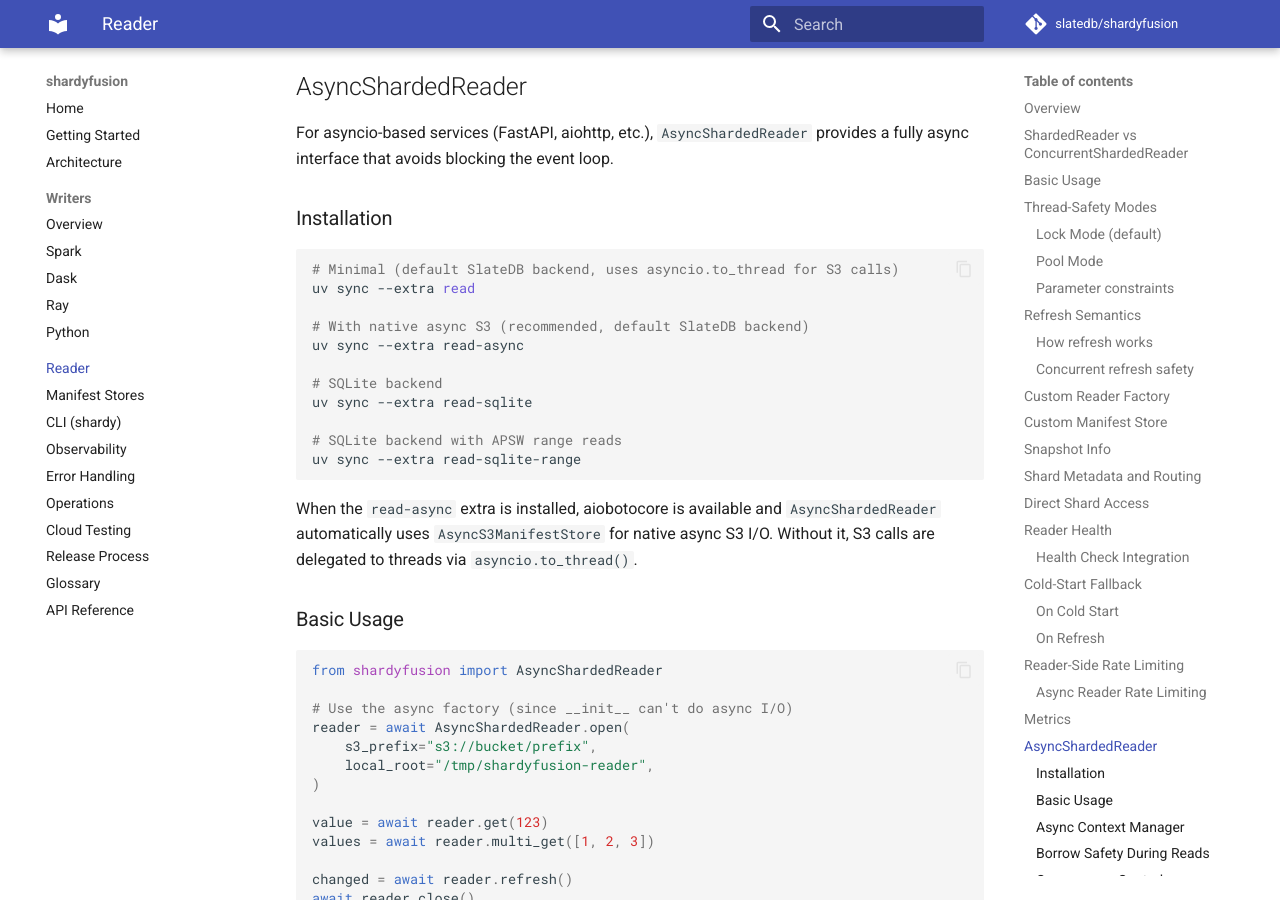
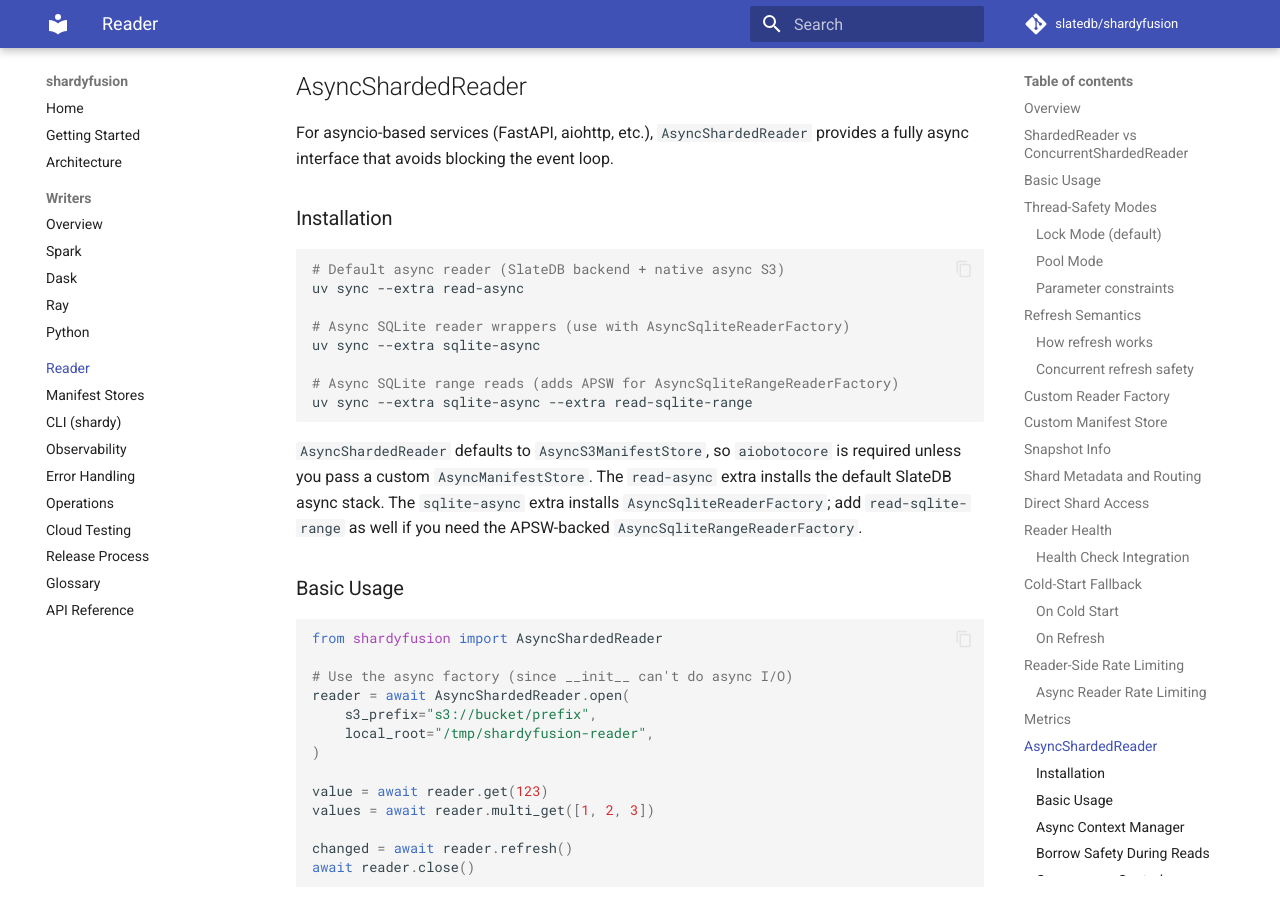
Before and after one commit to elkin/shardyfusion, an MkDocs documentation site: the page built from docs/reader.md, in a window 1280 px wide and 900 px high, scrolled down 9867 px. Built offline with MkDocs 1.6.1 and Material for MkDocs 9.7.7, drawn with Linux system fonts in a browser that asks for light colours; comment, search, counter and statistics services are not loaded.

Commit message:
docs: update SQLite and async reader documentation

````diff
--- a/docs/reader.md
+++ b/docs/reader.md
@@ -379,20 +379,17 @@
 ### Installation
 
 ```bash
-# Minimal (default SlateDB backend, uses asyncio.to_thread for S3 calls)
-uv sync --extra read
-
-# With native async S3 (recommended, default SlateDB backend)
+# Default async reader (SlateDB backend + native async S3)
 uv sync --extra read-async
 
-# SQLite backend
-uv sync --extra read-sqlite
+# Async SQLite reader wrappers (use with AsyncSqliteReaderFactory)
+uv sync --extra sqlite-async
 
-# SQLite backend with APSW range reads
-uv sync --extra read-sqlite-range
+# Async SQLite range reads (adds APSW for AsyncSqliteRangeReaderFactory)
+uv sync --extra sqlite-async --extra read-sqlite-range
 ```
 
-When the `read-async` extra is installed, aiobotocore is available and `AsyncShardedReader` automatically uses `AsyncS3ManifestStore` for native async S3 I/O. Without it, S3 calls are delegated to threads via `asyncio.to_thread()`.
+`AsyncShardedReader` defaults to `AsyncS3ManifestStore`, so `aiobotocore` is required unless you pass a custom `AsyncManifestStore`. The `read-async` extra installs the default SlateDB async stack. The `sqlite-async` extra installs `AsyncSqliteReaderFactory`; add `read-sqlite-range` as well if you need the APSW-backed `AsyncSqliteRangeReaderFactory`.
 
 ### Basic Usage
 
````
Also changed, not shown: README.md (+1 -1 lines), docs/getting-started.md (+6 -0 lines).
